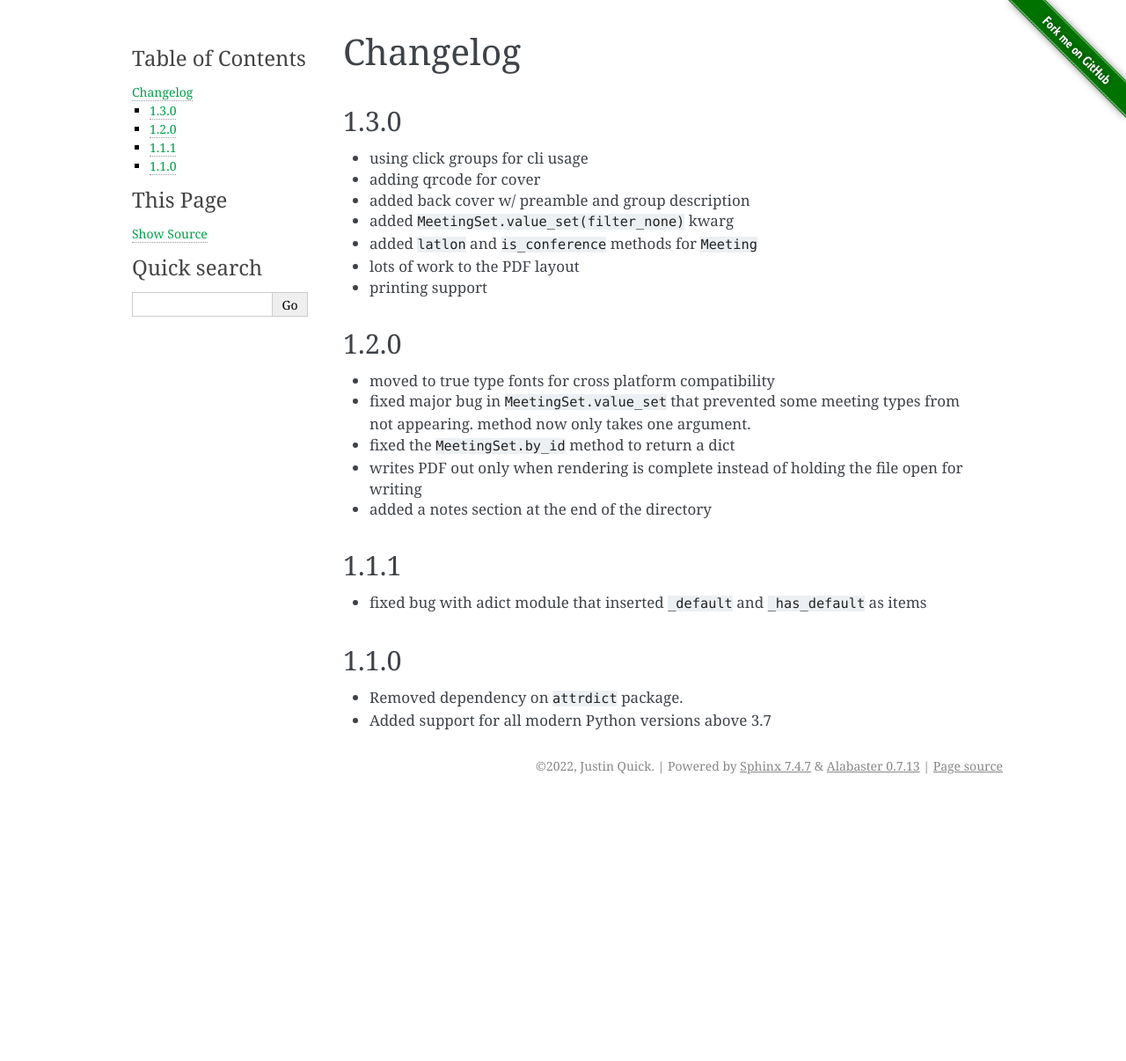
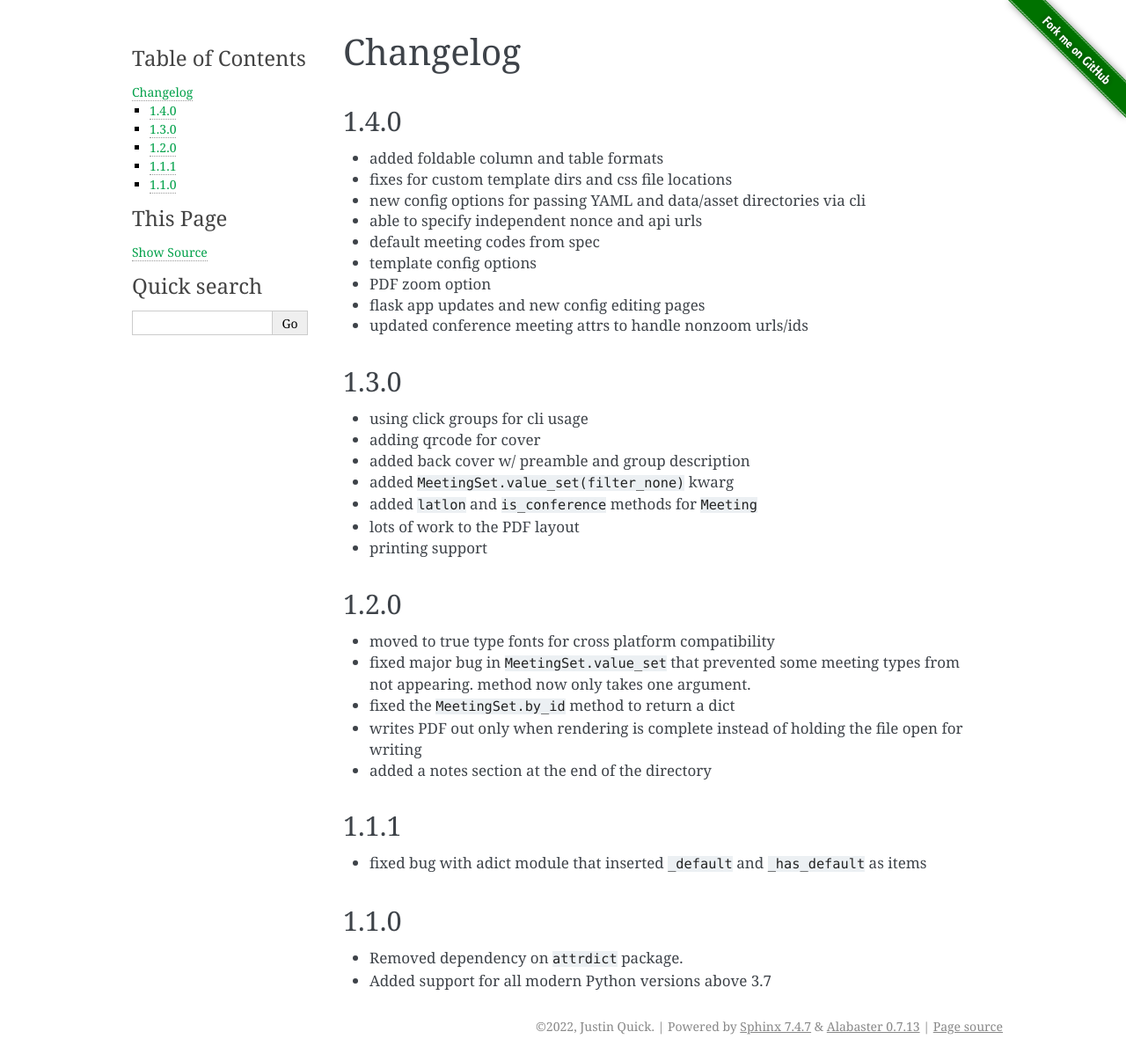
Before and after one commit to justquick/pdf12step, a Sphinx documentation site: the page built from docs/CHANGELOG.md, in a window 1280 px wide. Shown: the whole page at 88% size. Built offline with Sphinx 7.4.7, drawn with Linux system fonts in a browser that asks for light colours; before the commit the page ends 910 px from its top, so only the background shows below that.

Commit message:
release prep; chagelog

```diff
--- a/docs/CHANGELOG.md
+++ b/docs/CHANGELOG.md
@@ -1,4 +1,16 @@
 # Changelog
+
+## 1.4.0
+
+- added foldable column and  table formats
+- fixes for custom template dirs and css file locations
+- new config options for passing YAML and data/asset directories via cli
+- able to specify independent nonce and api urls
+- default meeting codes from spec
+- template config options
+- PDF zoom option
+- flask app updates and new config editing pages
+- updated conference meeting attrs to handle nonzoom urls/ids
 
 ## 1.3.0
 
```
